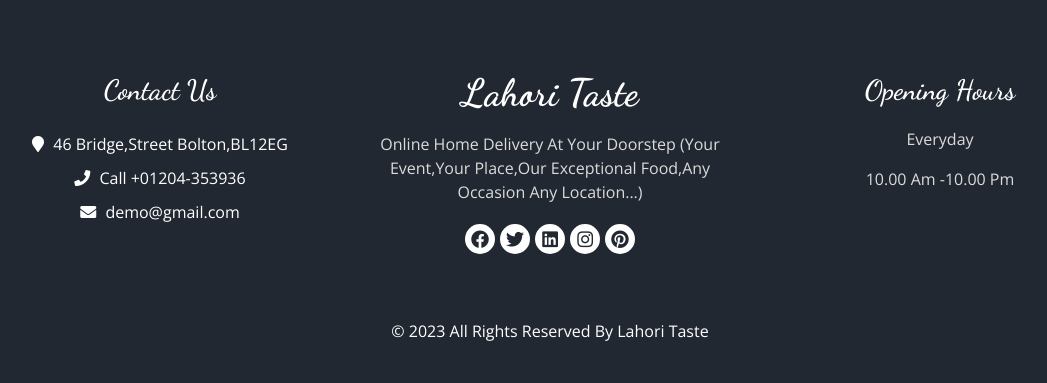
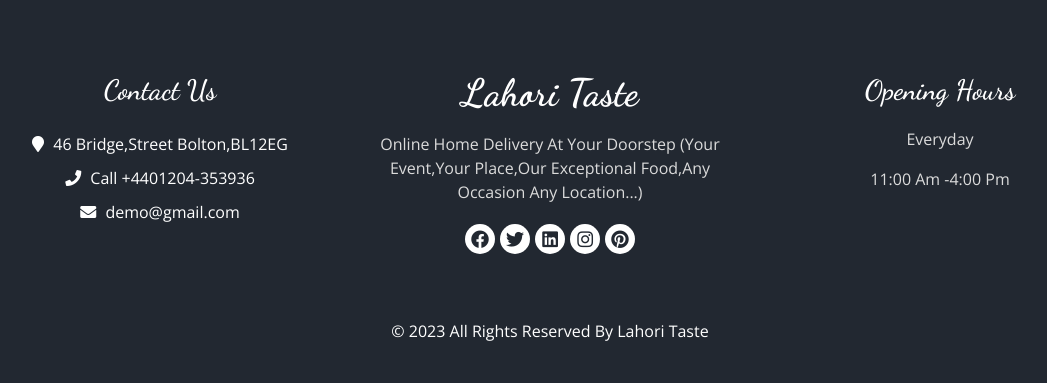
Before and after one commit to SSL-SOLUTIONS/lahori-taste, a Laravel app: page /about in a window 1280 px wide. Shown: the part 837-1220 px from the top of the page, without its empty margins (90-1137 px from the left). Run offline with Laravel 10, Linux system fonts and the light colour scheme; style sheets or scripts are compiled from the project's sources; some libraries are stand-ins or nearby versions.

Commit message:
new time update

```diff
--- a/resources/views/layouts/website.blade.php
+++ b/resources/views/layouts/website.blade.php
@@ -199,7 +199,7 @@
               <a href="">
                 <i class="fa fa-phone" aria-hidden="true"></i>
                 <span>
-                  Call +01204-353936
+                  Call +4401204-353936
                 </span>
               </a>
               <a href="">
@@ -247,7 +247,7 @@
             Everyday
           </p>
           <p>
-            10.00 Am -10.00 Pm
+            11:00 Am -4:00 Pm
           </p>
         </div>
       </div>
```
